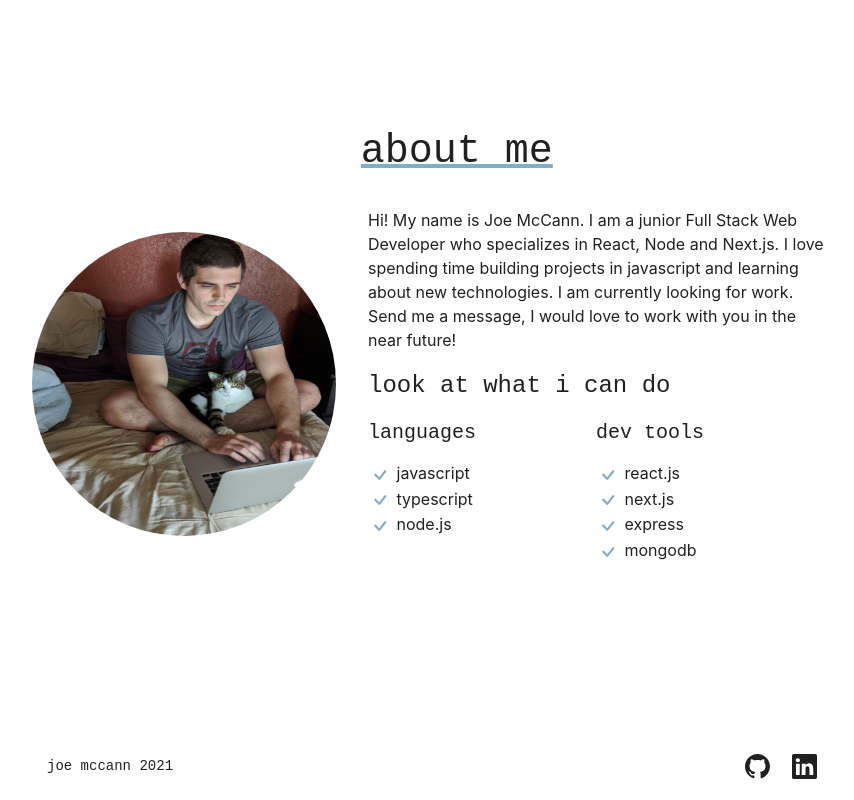
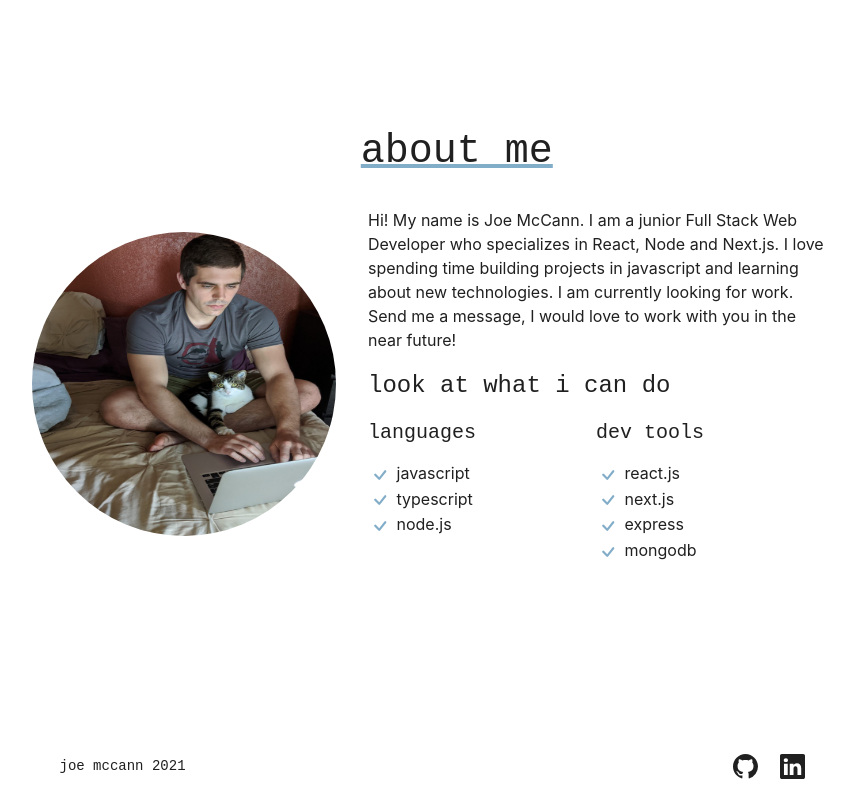
Before and after one commit to the-rabblerouser/portfolio, a Next.js app: page / in a window 1280 px wide. Shown: the part 846-1646 px from the top of the page, without its empty margins (208-1062 px from the left). Built offline with nearby package versions, Linux system fonts and the light colour scheme.

Commit message:
footer and project styles clean up

```diff
--- a/components/Footer.js
+++ b/components/Footer.js
@@ -19,7 +19,7 @@ const Footer = ({ position }) => {
 			<style jsx>
 				{`
 					.container {
-						max-width: 800px;
+						max-width: 775px;
 					}
 					.footer-content {
 						display: flex;
@@ -27,7 +27,7 @@ const Footer = ({ position }) => {
 						align-items: center;
 						font-family: 'Inconsolata', monospace;
 						font-size: 14px;
-						margin-bottom: 0.3rem;
+						margin-bottom: 0.2rem;
 					}
 					footer p {
 						color: var(--font-color);
--- a/styles/Projects.module.css
+++ b/styles/Projects.module.css
@@ -1,6 +1,6 @@
 .container {
 	max-width: 800px;
-	margin: 8rem auto;
+	margin: 7rem auto;
 	padding: 0 1.6rem;
 	color: var(--font-color);
 }
```
